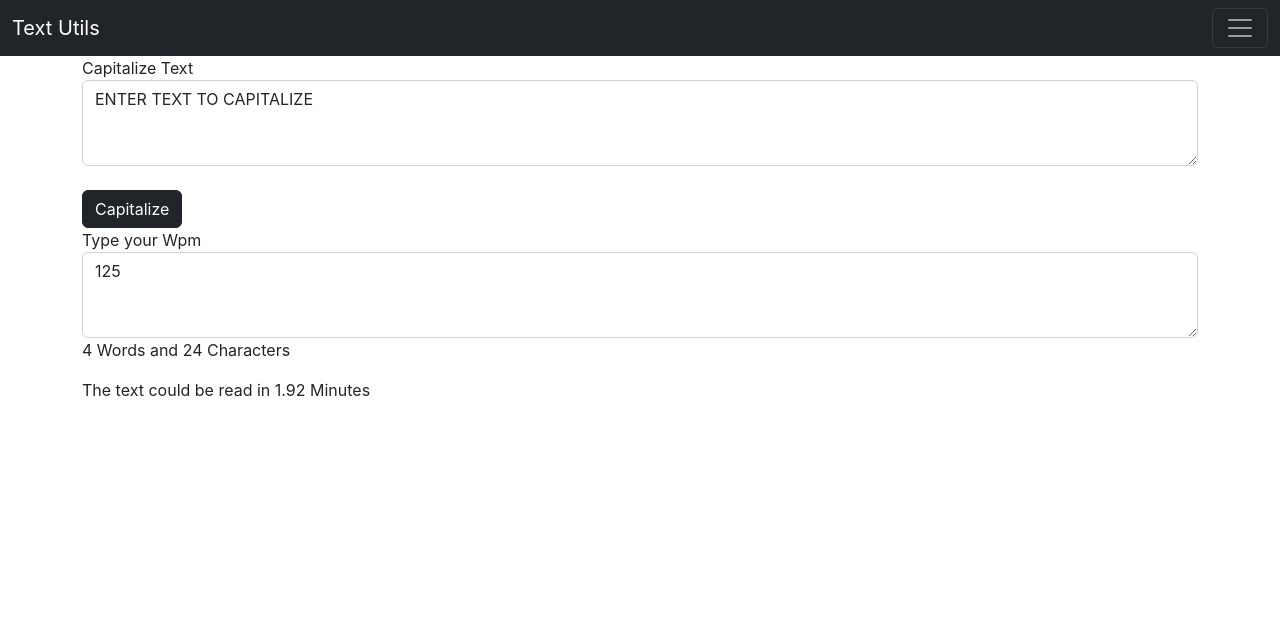
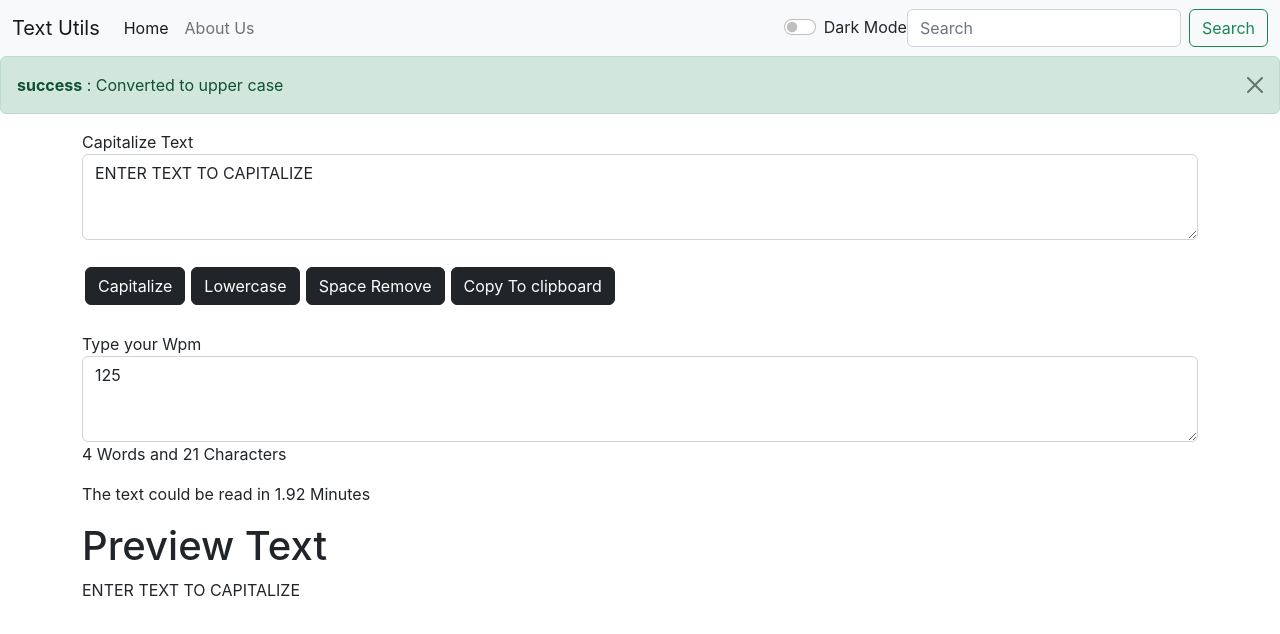
Before and after one commit to thecodermaniac/text-utils, a React (Create React App) app: page / in a window 1280 px wide. Both pictures are taken after a click on the button "Capitalize". Shown: the top 634 px of the page. Built offline with nearby package versions, Linux system fonts and the light colour scheme.

Commit message:
removed about us and multiple choice     added extra functionality to textform

```diff
--- a/src/App.js
+++ b/src/App.js
@@ -1,18 +1,50 @@
 import './App.css';
+import AboutUs from './components/AboutUs';
 import Sexybar from './components/Navbar'
 import Textform from './components/TextForm'
+import React, { useState } from 'react'
+import Alert from './components/Alert';
+
 // import MultipleOption from "./components/MultipleOption";
 
 function App() {
+  const [mode, setmode] = useState('light')
+
+  const [alert, setalert] = useState(null)
+
+  function showAlert(types, mssg) {
+    setalert({
+      msg: mssg,
+      type: types
+    })
+  }
+  function tooglehandle() {
+    if (mode === 'light') {
+      setmode('black')
+      document.body.style.backgroundColor = '#373c40'
+      document.body.style.color = 'white'
+      showAlert('success', 'Dark mode onn')
+    }
+    else {
+      setmode('light')
+      document.body.style.backgroundColor = 'white'
+      document.body.style.color = 'black'
+      showAlert('success', 'Light mode onn')
+    }
+  }
   return (
     <>
-      <Sexybar title='Text Utils' />
+      <Sexybar title='Text Utils' modes={mode} modefunc={tooglehandle} />
+      <Alert alerts={alert} />
       <div className='container'>
-        <Textform title='Capitalize Text' />
+        <Textform title='Capitalize Text' setAlerts={showAlert} modes={mode} />
       </div>
       <br />
       {/* <div className='container'>
         <MultipleOption title='Select Wpm'/>
+      </div> */}
+      {/* <div className='container'>
+        <AboutUs />
       </div> */}
     </>
   );
--- /dev/null
+++ b/src/components/AboutUs.js
@@ -0,0 +1,68 @@
+import React, { useState } from 'react'
+
+export default function AboutUs() {
+    const [custyle, setstyle] = useState({
+        background: '#fff',
+        color: '#212529'
+
+    })
+
+    function tooglehandle() {
+        if (custyle.background == '#fff') {
+            setstyle({
+                background: '#212529',
+                color: '#fff'
+            })
+        }
+        else {
+            setstyle({
+                background: '#fff',
+                color: '#212529'
+
+            })
+        }
+    }
+
+    return (
+        <div className="accordion" id="accordionExample">
+            <div className="accordion-item" style={custyle}>
+                <h2 className="accordion-header" id="headingOne" style={custyle}>
+                    <button className="accordion-button" type="button" data-bs-toggle="collapse" data-bs-target="#collapseOne" aria-expanded="true" aria-controls="collapseOne" style={custyle}>
+                        Accordion Item #1
+                    </button>
+                </h2>
+                <div id="collapseOne" className="accordion-collapse collapse show" aria-labelledby="headingOne" data-bs-parent="#accordionExample" style={custyle}>
+                    <div className="accordion-body" style={custyle}>
+                        <strong>This is the first item's accordion body.</strong> It is shown by default, until the collapse plugin adds the appropriate classNamees that we use to style each element. These classNamees control the overall appearance, as well as the showing and hiding via CSS transitions. You can modify any of this with custom CSS or overriding our default variables. It's also worth noting that just about any HTML can go within the <code>.accordion-body</code>, though the transition does limit overflow.
+                    </div>
+                </div>
+            </div>
+            <div className="accordion-item" style={custyle}>
+                <h2 className="accordion-header" id="headingTwo" style={custyle}>
+                    <button className="accordion-button collapsed" type="button" data-bs-toggle="collapse" data-bs-target="#collapseTwo" aria-expanded="false" aria-controls="collapseTwo" style={custyle}>
+                        Accordion Item #2
+                    </button>
+                </h2>
+                <div id="collapseTwo" className="accordion-collapse collapse" aria-labelledby="headingTwo" data-bs-parent="#accordionExample" style={custyle}>
+                    <div className="accordion-body" style={custyle}>
+                        <strong>This is the second item's accordion body.</strong> It is hidden by default, until the collapse plugin adds the appropriate classNamees that we use to style each element. These classNamees control the overall appearance, as well as the showing and hiding via CSS transitions. You can modify any of this with custom CSS or overriding our default variables. It's also worth noting that just about any HTML can go within the <code>.accordion-body</code>, though the transition does limit overflow.
+                    </div>
+                </div>
+            </div>
+            <div className="accordion-item" style={custyle}>
+                <h2 className="accordion-header" id="headingThree" style={custyle}>
+                    <button className="accordion-button collapsed" type="button" data-bs-toggle="collapse" data-bs-target="#collapseThree" aria-expanded="false" aria-controls="collapseThree" style={custyle}>
+                        Accordion Item #3
+                    </button>
+                </h2>
+                <div id="collapseThree" className="accordion-collapse collapse" aria-labelledby="headingThree" data-bs-parent="#accordionExample" style={custyle}>
+                    <div className="accordion-body" style={custyle}>
+                        <strong>This is the third item's accordion body.</strong> It is hidden by default, until the collapse plugin adds the appropriate classNamees that we use to style each element. These classNamees control the overall appearance, as well as the showing and hiding via CSS transitions. You can modify any of this with custom CSS or overriding our default variables. It's also worth noting that just about any HTML can go within the <code>.accordion-body</code>, though the transition does limit overflow.
+                    </div>
+                </div>
+            </div>
+            <br />
+            <button type="button" className="btn btn-dark" onClick={tooglehandle}>Dark</button>
+        </div>
+    )
+}
--- /dev/null
+++ b/src/components/Alert.js
@@ -0,0 +1,10 @@
+import React from 'react'
+export default function Alert(params) {
+    return (
+
+        params.alerts && <div className={`alert alert-${params.alerts.type} alert-dismissible fade show`} role="alert">
+            <strong>{params.alerts.type}</strong> : {params.alerts.msg}
+            <button type="button" className="btn-close" data-bs-dismiss="alert" aria-label="Close"></button>
+        </div>
+    )
+}
--- a/src/components/Navbar.js
+++ b/src/components/Navbar.js
@@ -4,7 +4,7 @@
 export default function Navbar(params) {
     return (
         <>
-            <nav className="navbar navbar-dark bg-dark">
+            <nav className={params.modes==='light'?'navbar navbar-expand-lg bg-light':'navbar navbar-dark bg-dark'} >
                 <div className="container-fluid">
                     <a className="navbar-brand" href="#">{params.title}</a>
                     <button className="navbar-toggler" type="button" data-bs-toggle="collapse" data-bs-target="#navbarSupportedContent" aria-controls="navbarSupportedContent" aria-expanded="false" aria-label="Toggle navigation">
@@ -19,6 +19,10 @@
                                 <a className="nav-link" href="#">About Us</a>
                             </li>
                         </ul>
+                        <div className="form-check form-switch">
+                            <input className="form-check-input" type="checkbox" role="switch" id="flexSwitchCheckDefault" onClick={params.modefunc}/>
+                            <label className="form-check-label" htmlFor="flexSwitchCheckDefault">Dark Mode </label>
+                        </div>
                         <form className="d-flex" role="search">
                             <input className="form-control me-2" type="search" placeholder="Search" aria-label="Search" />
                             <button className="btn btn-outline-success" type="submit">Search</button>
@@ -34,6 +38,6 @@
     title: PropTypes.string.isRequired
 }
 
-Navbar.defaultProps={
+Navbar.defaultProps = {
     title: 'Set Title'
 }
--- a/src/components/TextForm.js
+++ b/src/components/TextForm.js
@@ -3,11 +3,19 @@
 export default function LextForm(params) {
     const [text, setText] = useState('Enter text to Capitalize');
     const [wpm, setwpm] = useState(125)
+    const [btnsty, setbtnsty] = useState({
+        margin: '3px'
+    })
     function handleClick() {
         console.log('clicked button')
         setText(text.toUpperCase())
+        params.setAlerts('success', 'Converted to upper case')
     }
 
+    function loweriseclick() {
+        setText(text.toLowerCase())
+        params.setAlerts('success', 'Converted to lower case')
+    }
     function handlechange(events) {
         console.log('handling change')
         setText(events.target.value)
@@ -15,18 +23,58 @@
     function clickchange(events) {
         console.log('set wpm')
         setwpm(events.target.value)
+
+    }
+    function wordcounter(textstr) {
+        return textstr.split(' ').filter(function (n) { return n != '' }).length
+
+    }
+    function charactercont(textstr) {
+        var count = 0
+        textstr = textstr.split(' ').filter(function (n) { return n != '' })
+        for (let word in textstr) {
+            count += textstr[word].length
+        }
+        return count
+    }
+    function spaceclick() {
+        var temp = spaceremover(text)
+        setText(temp)
+        console.log(temp)
+        params.setAlerts('success', 'Converted to upper case')
+    }
+    function spaceremover(textstr) {
+        textstr = textstr.split(' ').filter(function (n) { return n != '' })
+        textstr = textstr.join(" ");
+        return textstr
+    }
+
+    function clipclick() {
+        clipboardcopy(text)
+    }
+    function clipboardcopy(textstr) {
+        navigator.clipboard.writeText(textstr).then(() => {
+            params.setAlerts('success', 'Copied to Clipboard')
+        });
     }
     return (
         <>
             <label htmlFor="exampleFormControlTextarea1">{params.title}</label>
             <textarea className="form-control" id="exampleFormControlTextarea1" rows="3" value={text} onChange={handlechange}></textarea>
             <br />
-            <button type="button" className="btn btn-dark" onClick={handleClick}>Capitalize</button>
+            <div className="d-grid gap-6 d-md-block">
+                <button type="button" className={params.modes === 'light' ? 'btn btn-dark' : 'btn btn-light'} onClick={handleClick} style={btnsty}>Capitalize</button>
+                <button type="button" className={params.modes === 'light' ? 'btn btn-dark' : 'btn btn-light'} onClick={loweriseclick} style={btnsty}>Lowercase</button>
+                <button type="button" className={params.modes === 'light' ? 'btn btn-dark' : 'btn btn-light'} onClick={spaceclick} style={btnsty}>Space Remove</button>
+                <button type="button" className={params.modes === 'light' ? 'btn btn-dark' : 'btn btn-light'} onClick={clipclick} style={btnsty}>Copy To clipboard</button>
+            </div>
             <br />
             <label htmlFor="exampleFormControlTextarea1">Type your Wpm</label>
             <textarea className="form-control" id="exampleFormControlTextarea1" rows="3" value={wpm} onChange={clickchange}></textarea>
-            <p>{text.split(' ').length} Words and {text.length} Characters</p>
-            <p>The text could be read in {(60 / wpm) * text.split(' ').length} Minutes</p>
+            <p>{wordcounter(text)} Words and {charactercont(text)} Characters</p>
+            <p>The text could be read in {(60 / wpm) * wordcounter(text)} Minutes</p>
+            <h1>Preview Text</h1>
+            <p>{text}</p>
         </>
     );
 }
```
